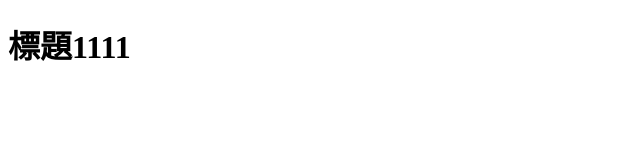
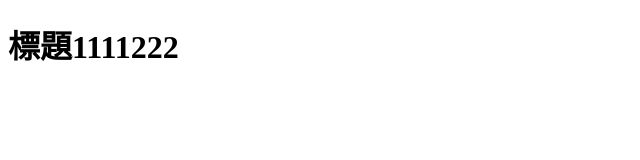
Before and after one commit to Herbalice/HEXgitL4, a plain HTML site: page index.html in a window 1280 px wide. Shown: the full height of the page, 0-640 px from the left. Drawn offline with Linux system fonts and the light colour scheme.

Commit message:
update h1
uddate

```diff
--- a/index.html
+++ b/index.html
@@ -7,6 +7,6 @@
 	<title>Document</title>
 </head>
 <body>
-	<h1>標題1111</h1>
+	<h1>標題1111222</h1>
 </body>
 </html>
```
